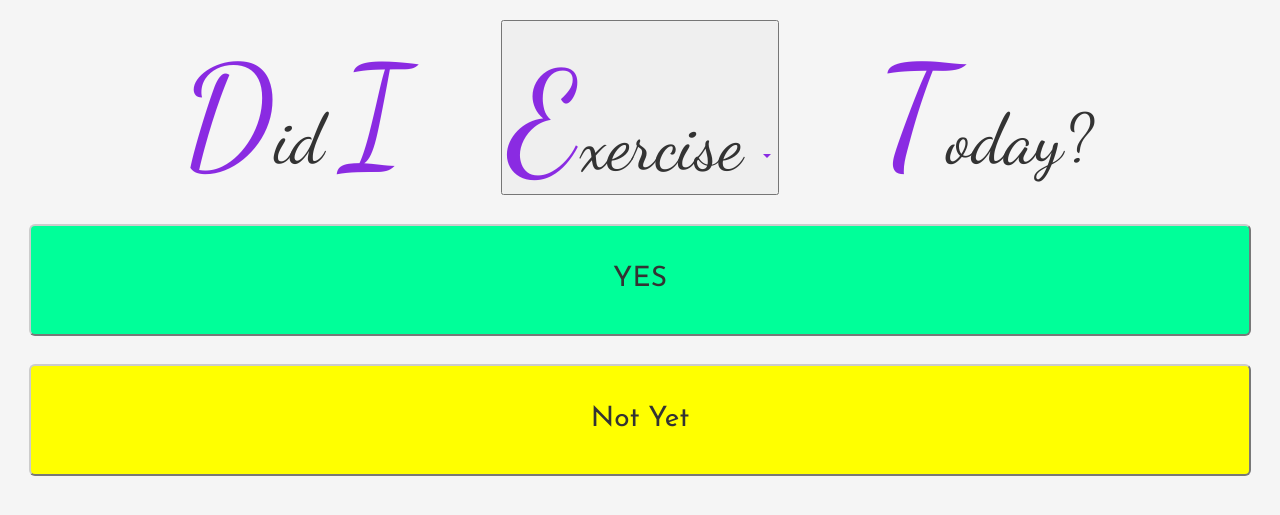
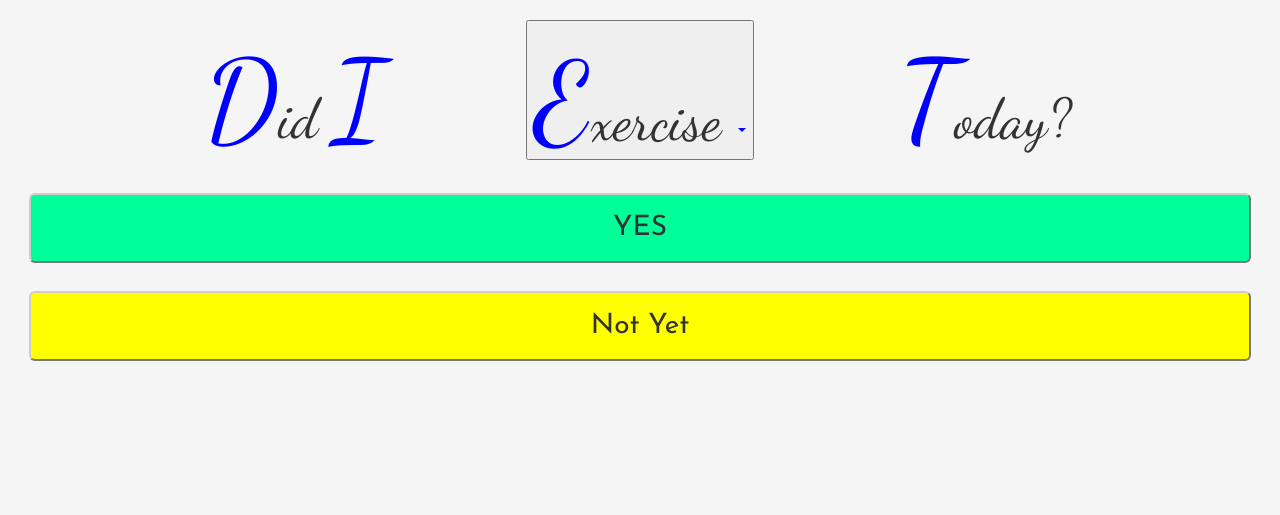
Before and after one commit to arkinjb/diet-exercise, a PHP site: page / in a window 1280 px wide. Shown: the top 515 px of the page. Run offline with PHP 8.4, Linux system fonts and the light colour scheme; some libraries are stand-ins or nearby versions.

Commit message:
styling dropdown

```diff
--- a/app.js
+++ b/app.js
@@ -1,3 +1,5 @@
+$(document).ready(function(){
+
   $( "#yesbutton" ).on("click", function(){
     console.log("yes clicked");
   });
@@ -10,3 +12,5 @@ $(".dropdown-menu li").click(function(){
     var selText = $(this).text();
     $(this).parents('.dropdown').find('button[data-toggle="dropdown"]').html(selText+' <span class="caret"></span>');
   });
+
+})
--- a/index.html
+++ b/index.html
@@ -10,13 +10,17 @@
   <link rel="stylesheet" href="https://maxcdn.bootstrapcdn.com/bootstrap/3.3.6/css/bootstrap.min.css" integrity="sha384-1q8mTJOASx8j1Au+a5WDVnPi2lkFfwwEAa8hDDdjZlpLegxhjVME1fgjWPGmkzs7" crossorigin="anonymous">
   <link rel="stylesheet" href="styles.css">
 
+  <!-- bootstrap js and jquery -->
+  <script src="https://ajax.googleapis.com/ajax/libs/jquery/2.1.3/jquery.min.js"></script>
+  <script src="https://maxcdn.bootstrapcdn.com/bootstrap/3.3.6/js/bootstrap.min.js" integrity="sha384-0mSbJDEHialfmuBBQP6A4Qrprq5OVfW37PRR3j5ELqxss1yVqOtnepnHVP9aJ7xS" crossorigin="anonymous"></script>
+  <script src="app.js"></script>
+
   <title>Did I Exercise Today?</title>
 </head>
 <body>
   <div class="header-container row form-inline">
     <div class="col-md-10 col-md-offset-1">
       <h1 class="col-md-4 col-xs-12">Did <span>I</span></h1>
-      <!-- <h1 class="col-md-2 col-xs-12">I</h1> -->
       <div class="btn-group dropdown col-md-4 col-xs-12">
         <button id="dLabel" type="button" data-toggle="dropdown" aria-haspopup="true" aria-expanded="false">
           Exercise
@@ -41,8 +45,5 @@
       </div>
   </div>
 
-  <script src="https://ajax.googleapis.com/ajax/libs/jquery/2.1.3/jquery.min.js"></script>
-  <script src="https://maxcdn.bootstrapcdn.com/bootstrap/3.3.6/js/bootstrap.min.js" integrity="sha384-0mSbJDEHialfmuBBQP6A4Qrprq5OVfW37PRR3j5ELqxss1yVqOtnepnHVP9aJ7xS" crossorigin="anonymous"></script>
-  <script src="app.js"></script>
 </body>
 </html>
--- a/styles.css
+++ b/styles.css
@@ -1,6 +1,5 @@
 *{
   box-sizing: border-box;
-  /*border: 1px green solid;*/
 }
 
 body{
@@ -11,7 +10,7 @@ body{
 /*font styles for header and buttons*/
 h1, .dropdown button, .dropdown-menu li{
   font-family: 'Dancing Script', Georgia, Times, serif;
-  font-size: 5em;
+  font-size: 4em;
 }
 .buttons-container button{
   font-family: 'Josefin Sans', Helvetica, Arial, sans-serif;
@@ -38,7 +37,7 @@ h1, .dropdown button, .dropdown-menu li{
 
 h1::first-letter, #dLabel::first-letter, span {
     font-size: 200%;
-    color: #8A2BE2;
+    color: blue;
 }
 
 /*button section styles*/
@@ -47,7 +46,7 @@ h1::first-letter, #dLabel::first-letter, span {
 }
 
 button{
-  height: 4em;
+  height: 2.5em;
 }
 
 #yesbutton{
```
Lines whose indentation alone changed are shown as unchanged.
